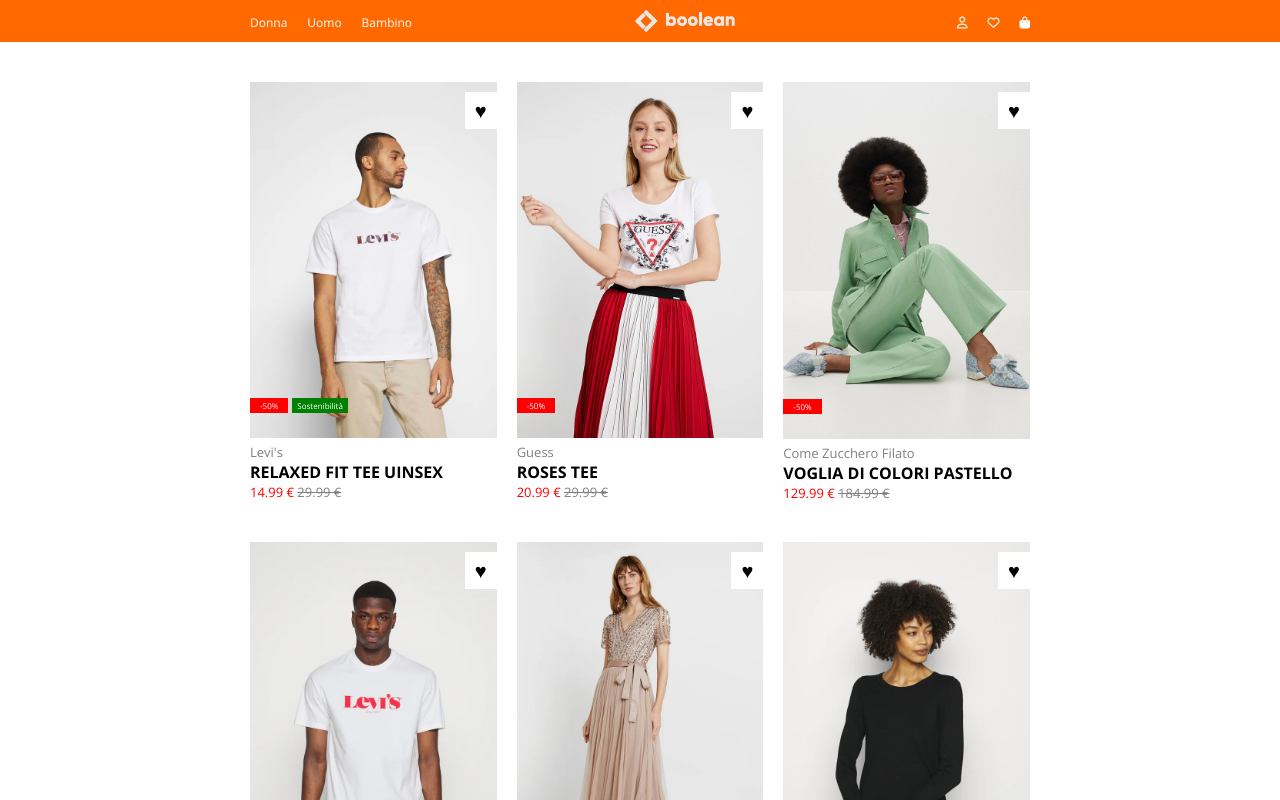
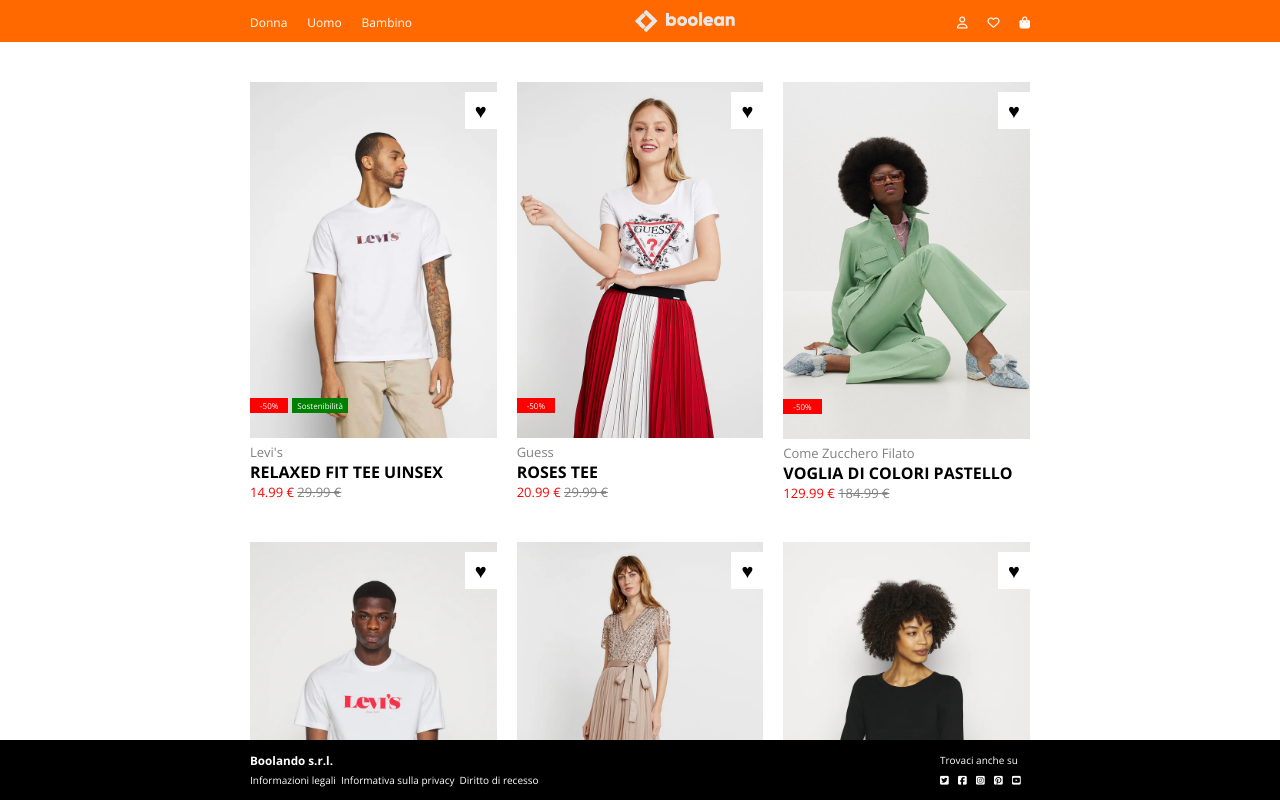
Before and after one commit to EmanueleVenditti95/vite-boolando, a Vue app: page / in a window 1280 px wide. Shown: the top 800 px of the page. Built offline with nearby package versions, Linux system fonts and the light colour scheme; a web font is replaced by a local one.

Commit message:
Fix - footer stick to bottom

```diff
--- a/src/components/Footer.vue
+++ b/src/components/Footer.vue
@@ -27,6 +27,9 @@
 <style lang="scss" scoped>
 .footer-container {
     background-color: black;
+    position: fixed;
+    bottom: 0;
+    width: 100%;
 
     .row {
         justify-content: space-between;
--- a/src/components/Main.vue
+++ b/src/components/Main.vue
@@ -123,6 +123,10 @@
 </template>
 
 <style lang="scss" scoped>
+.container {
+    padding-bottom: 80px;
+}
+
 .row {
     flex-wrap: wrap;
     margin: 20px 0;
--- a/src/styles/general.scss
+++ b/src/styles/general.scss
@@ -4,10 +4,6 @@
     box-sizing: border-box;
     text-decoration: none;
     font-family: 'Open Sans', sans-serif;
-}
-
-body {
-    position: relative;
 }
 
 ol,
@@ -43,3 +39,17 @@ a {
 .flex {
     display: flex;
 }
+
+.container-flex-column {
+    display: flex;
+    flex-direction: column;
+}
+
+.flex-grow {
+    flex-grow: 1;
+}
+
+body {
+    height: 100vh;
+    position: relative;
+}
```
